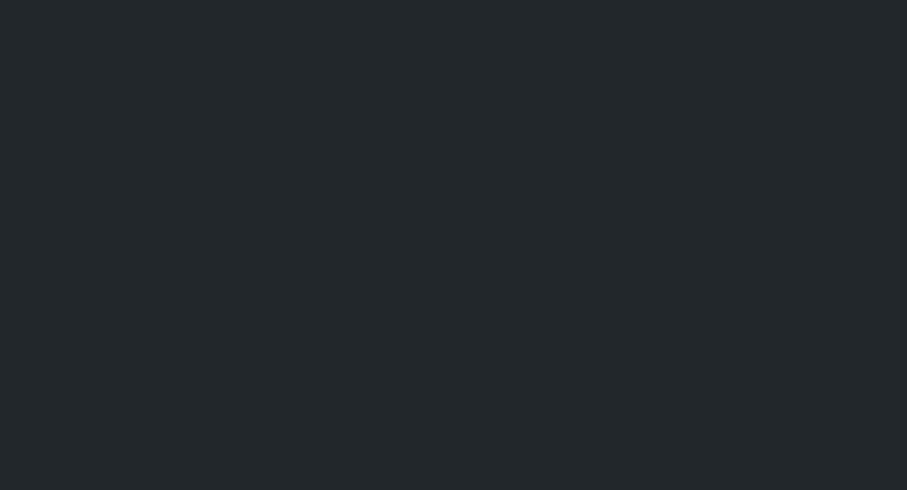
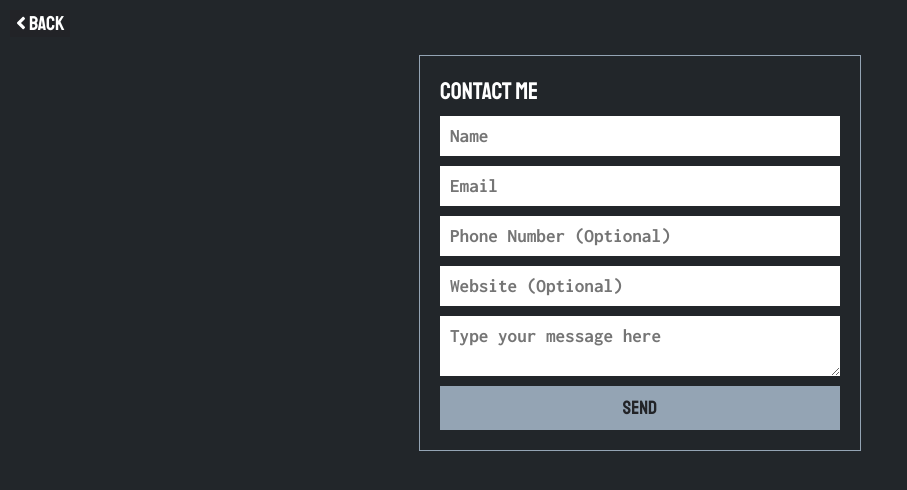
Before and after one commit to anish6400/portfolio, a React (Create React App) app: page /contact in a window 1280 px wide. Shown: the top 490 px of the page, without its empty margins (0-907 px from the left). Built offline with nearby package versions, Linux system fonts and the light colour scheme.

Commit message:
worked on contact page

```diff
--- a/package.json
+++ b/package.json
@@ -10,6 +10,7 @@
     "@testing-library/jest-dom": "^4.2.4",
     "@testing-library/react": "^9.5.0",
     "@testing-library/user-event": "^7.2.1",
+    "emailjs-com": "^2.6.3",
     "react": "^16.13.1",
     "react-dom": "^16.13.1",
     "react-router-dom": "^5.2.0",
--- a/src/App.css
+++ b/src/App.css
@@ -19,3 +19,26 @@ html {
   background: #97bfd3;
   border-radius: 10px;
 }
+
+@keyframes fade {
+  0% {
+    transform: translateZ(0);
+    opacity: 0;
+  }
+  100% {
+    transform: translateZ(0);
+    opacity: 1;
+  }
+}
+@keyframes leftToRight {
+  0% {
+    transform: translateZ(0);
+    transform: translateY(100px);
+    transform: translate3d(0);
+  }
+  100% {
+    transform: translateZ(0);
+    transform: translate3d(0);
+    transform: translateY(0);
+  }
+}
--- a/src/App.js
+++ b/src/App.js
@@ -5,6 +5,7 @@ import { BrowserRouter as Router, Route, Switch } from "react-router-dom";
 //pages
 import about from "./pages/about";
 import projects from "./pages/projects";
+import contact from "./pages/contact";
 
 function App() {
   return (
@@ -12,6 +13,7 @@ function App() {
       <Switch>
         <Route exact path="/" component={about} />
         <Route exact path="/projects" component={projects} />
+        <Route exact path="/contact" component={contact} />
       </Switch>
     </Router>
   );
--- a/src/components/InfoBar.js
+++ b/src/components/InfoBar.js
@@ -3,6 +3,7 @@ import { FontAwesomeIcon } from "@fortawesome/react-fontawesome";
 import { faEnvelope, faIdCard } from "@fortawesome/free-solid-svg-icons";
 import { faGithub, faLinkedin } from "@fortawesome/free-brands-svg-icons";
 import "../styles/InfoBar.css";
+import { Link } from "react-router-dom";
 
 class InfoBar extends Component {
   render() {
@@ -42,6 +43,7 @@ class InfoBar extends Component {
             Github
           </button>
         </span>
+        <Link to="/contact">
           <span className="textWrap">
             <button
               className="textUp text"
@@ -53,9 +55,11 @@ class InfoBar extends Component {
               className="textDown text"
               style={{ backgroundColor: "#6fc2b0" }}
             >
-            Email
+              Contact
             </button>
           </span>
+        </Link>
+
         <span className="textWrap">
           <button
             className="textUp text"
--- /dev/null
+++ b/src/pages/contact.js
@@ -0,0 +1,88 @@
+import React, { Component } from "react";
+import emailjs from "emailjs-com";
+import { FontAwesomeIcon } from "@fortawesome/react-fontawesome";
+import { faAngleLeft } from "@fortawesome/free-solid-svg-icons";
+
+import "../styles/contact.css";
+import { Link } from "react-router-dom";
+
+class contact extends Component {
+  state = {
+    message: null,
+  };
+  sendEmail = (e) => {
+    e.preventDefault();
+    if (
+      document.getElementsByClassName("nameField")[0].value === "" ||
+      document.getElementsByClassName("emailField")[0].value === "" ||
+      document.getElementsByClassName("messageField")[0].value === ""
+    ) {
+      this.setState({ message: { error: "Fields are empty." } });
+      return false;
+    }
+
+    emailjs
+      .sendForm("gmail", "portfolio", e.target, "user_iU934zVMw2b55HNpteObP")
+      .then(
+        (result) => {
+          this.setState({ message: { ok: "Message sent successfully." } });
+        },
+        (error) => {
+          this.setState({ message: { error: "Something went wrong." } });
+        }
+      );
+  };
+  render() {
+    return (
+      <div className="bigWrapper">
+        <Link to="/">
+          <button className="backButton">
+            <FontAwesomeIcon icon={faAngleLeft} /> Back
+          </button>
+        </Link>
+        <form className="container" onSubmit={this.sendEmail}>
+          <div className="headerInfo">Contact Me</div>
+          <input
+            className="field nameField"
+            type="text"
+            name="name"
+            placeholder="Name"
+          />
+          <input
+            className="field emailField"
+            type="email"
+            name="email"
+            placeholder="Email"
+          />
+          <input
+            className="field numberField"
+            type="number"
+            name="number"
+            placeholder="Phone Number (Optional)"
+          />
+          <input
+            className="field siteField"
+            type="site"
+            name="site"
+            placeholder="Website (Optional)"
+          />
+          <textarea
+            className="field messageField"
+            name="message"
+            placeholder="Type your message here"
+          />
+          <input className="field submitButton" type="submit" value="Send" />
+          {this.state.message ? (
+            this.state.message.error ? (
+              <div className="error">{this.state.message.error}</div>
+            ) : (
+              <div className="ok">{this.state.message.ok}</div>
+            )
+          ) : null}
+        </form>
+      </div>
+    );
+  }
+}
+
+export default contact;
--- a/src/styles/InfoBar.css
+++ b/src/styles/InfoBar.css
@@ -5,6 +5,7 @@
 }
 
 .text {
+  outline: none;
   display: block;
   height: 3rem;
   width: 100%;
--- a/src/styles/about.css
+++ b/src/styles/about.css
@@ -73,12 +73,3 @@
 span {
   display: inline-block;
 }
-
-@keyframes fade {
-  0% {
-    opacity: 0;
-  }
-  100% {
-    opacity: 100%;
-  }
-}
--- /dev/null
+++ b/src/styles/contact.css
@@ -0,0 +1,79 @@
+.bigWrapper {
+  display: flex;
+  flex-direction: column;
+  align-items: center;
+  padding: 50px 10px;
+}
+.container {
+  max-width: 400px;
+  width: 80%;
+  display: flex;
+  flex-direction: column;
+  padding: 20px;
+  border: 1px solid #94a4b4;
+  margin: 5px;
+}
+
+.headerInfo {
+  color: white;
+  font-family: "Staatliches";
+  font-size: 1.5rem;
+}
+
+.field {
+  font-family: "Inconsolata", monospace;
+  outline: none;
+  border: none;
+  margin-top: 10px;
+  padding: 10px;
+  font-size: 1.2rem;
+}
+
+.submitButton {
+  background-color: #94a4b4;
+  color: #222327;
+  font-family: "Staatliches";
+}
+
+.submitButton:hover {
+  cursor: pointer;
+  background-color: white;
+}
+
+input[type="number"] {
+  appearance: textfield;
+}
+
+input::-webkit-outer-spin-button,
+input::-webkit-inner-spin-button {
+  -webkit-appearance: none;
+  margin: 0;
+}
+
+.backButton {
+  left: 0;
+  top: 0;
+  margin: 10px;
+  position: absolute;
+  color: white;
+  border: none;
+  outline: none;
+  font-family: "Staatliches";
+  background-color: #222327;
+  cursor: pointer;
+  font-size: 1.25rem;
+}
+
+.error {
+  text-align: center;
+  color: indianred;
+  font-family: "Staatliches";
+  margin-top: 15px;
+}
+
+.ok {
+  text-align: center;
+  color: aqua;
+  font-family: "Staatliches";
+  margin-top: 15px;
+}
--- a/src/styles/projects.css
+++ b/src/styles/projects.css
@@ -13,6 +13,7 @@
   font-family: "Staatliches", sans-serif;
   color: white;
   animation: 1s ease-out 0s 1 fade;
+  will-change: opacity;
 }
 
 .subtitle {
@@ -31,6 +32,7 @@ main {
   grid-template-columns: repeat(auto-fill, minmax(100%, 1fr));
   grid-gap: 3em;
   animation: 0.8s ease-out 0s 1 leftToRight;
+  will-change: transform;
 }
 
 .box {
@@ -162,22 +164,3 @@ p {
     font-size: 0.9rem;
   }
 }
-
-@keyframes fade {
-  0% {
-    opacity: 0;
-  }
-  100% {
-    opacity: 100%;
-  }
-}
-@keyframes leftToRight {
-  0% {
-    transform: translateY(100%);
-    opacity: 0;
-  }
-  100% {
-    transform: translateY(0%);
-    opacity: 100%;
-  }
-}
```
Also changed, not shown: firebase.json (added), 2 other files (tests, documents, lock files or other folders). Lines whose indentation alone changed are shown as unchanged.
